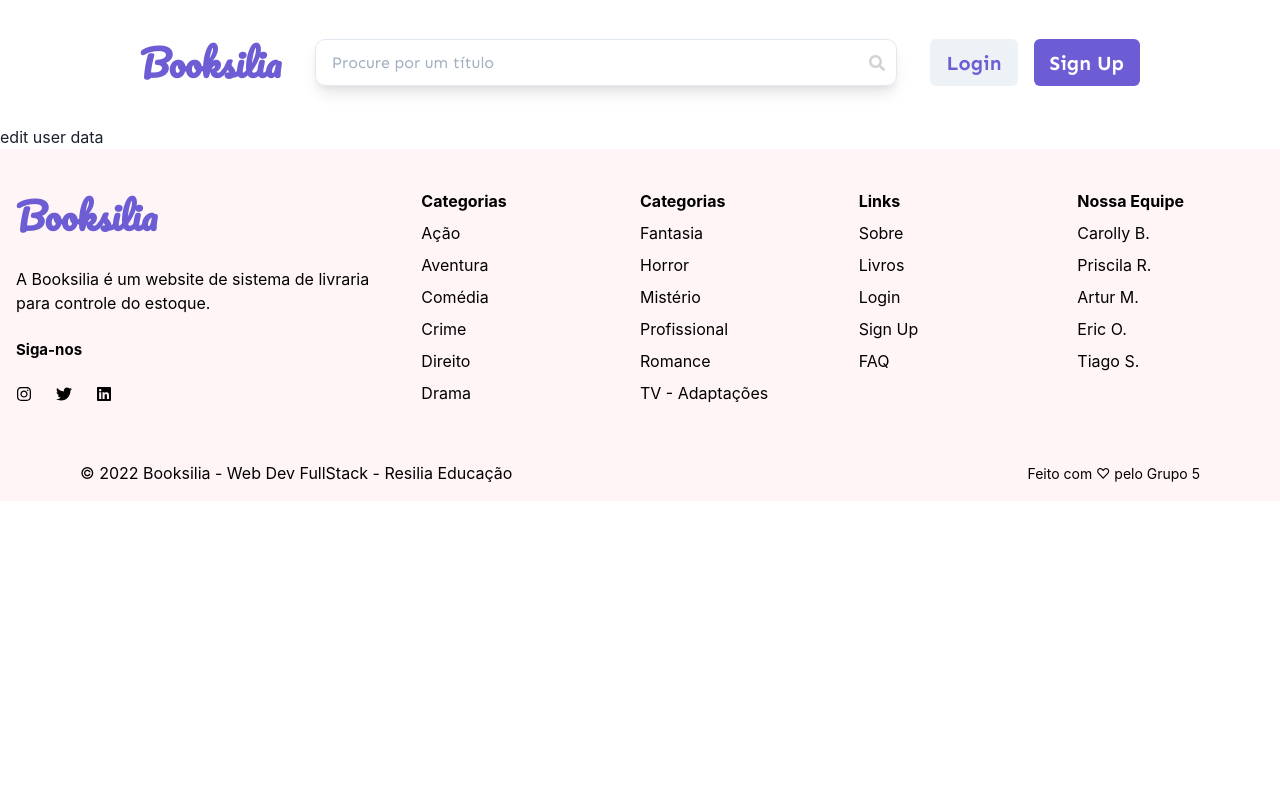
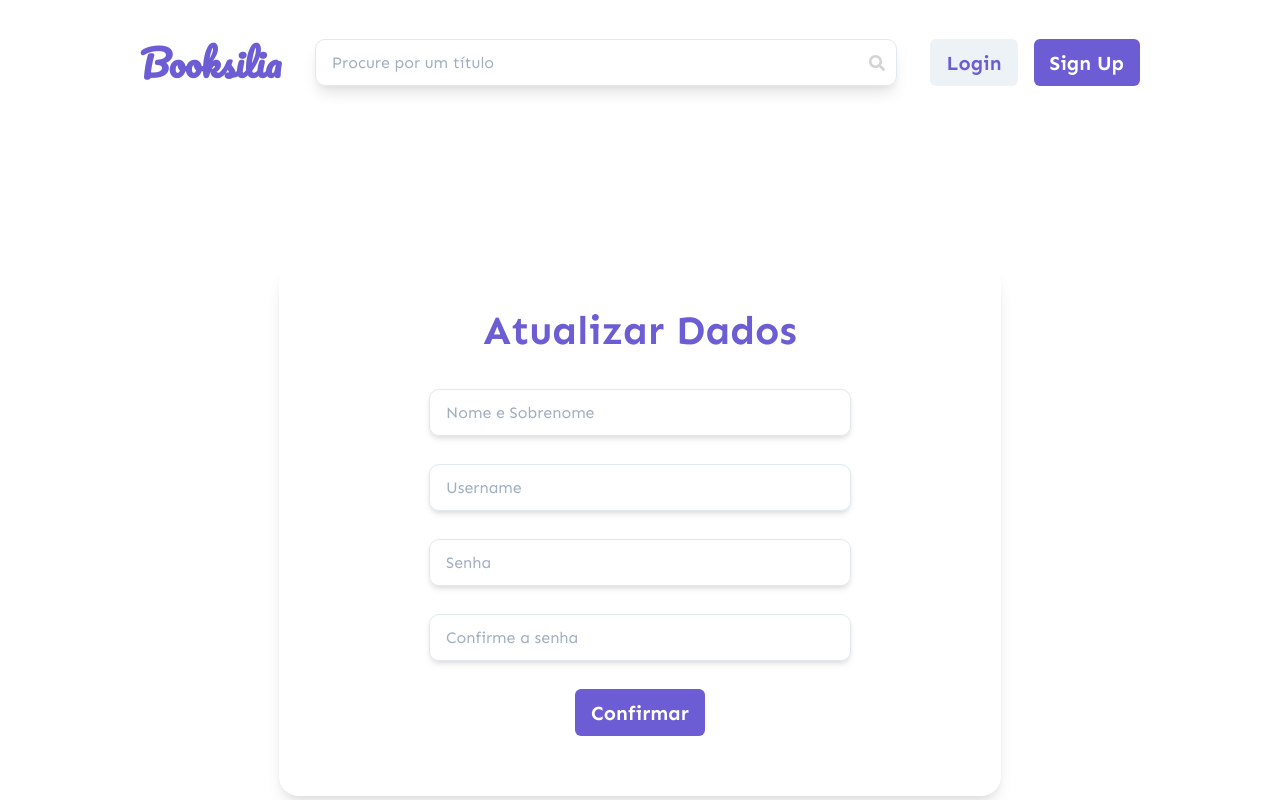
Before and after one commit to carollyb/booksilia, a React (Vite) app: page /user in a window 1280 px wide. Shown: the top 800 px of the page. Built offline with nearby package versions, Linux system fonts and the light colour scheme; no server answers.

Commit message:
feat/user: estrutura da page UserData

```diff
--- a/src/pages/UserData.jsx
+++ b/src/pages/UserData.jsx
@@ -1,7 +1,51 @@
+import ContainerSection from '../components/Layouts/Container';
+import BoxSection from '../components/Layouts/Box';
+import HeadingTitle from '../components/HeadingTitle/HeadingTitle';
+import InputComponent from '../components/Input/InputComponent';
+import ButtonComponent from '../components/Button/ButtonComponent';
+
 function UserData() {
     return (
-        <h1>edit user data</h1>
-    );
+        <>
+        <ContainerSection>
+            <BoxSection>
+                <HeadingTitle>
+                    Atualizar Dados
+                </HeadingTitle>
+                <InputComponent
+                    id='fullName'
+                    type="text"
+                    placeholder={'Nome e Sobrenome'}
+                    onChange={(e) => {handle(e)}}
+                />
+                <InputComponent
+                    id='username'
+                    type="text"
+                    placeholder={'Username'}
+                    onChange={(e) => {handle(e)}}
+                />
+                <InputComponent
+                    id='password'
+                    type="password"
+                    placeholder={'Senha'}
+                    onChange={(e) => {handle(e)}}
+                />
+                <InputComponent
+                    id='password'
+                    type="password"
+                    placeholder={'Confirme a senha'}
+                    onChange={(e) => {handle(e)}}
+                />
+                <ButtonComponent
+                    backgroundColor={'purple'}
+                    color={'white'}
+                    onClick={(e) => {handleSubmit(e)}}
+                    >
+                Confirmar
+                </ButtonComponent>
+            </BoxSection>
+        </ContainerSection>
+    </>);
 }
 
 export default UserData;
```
